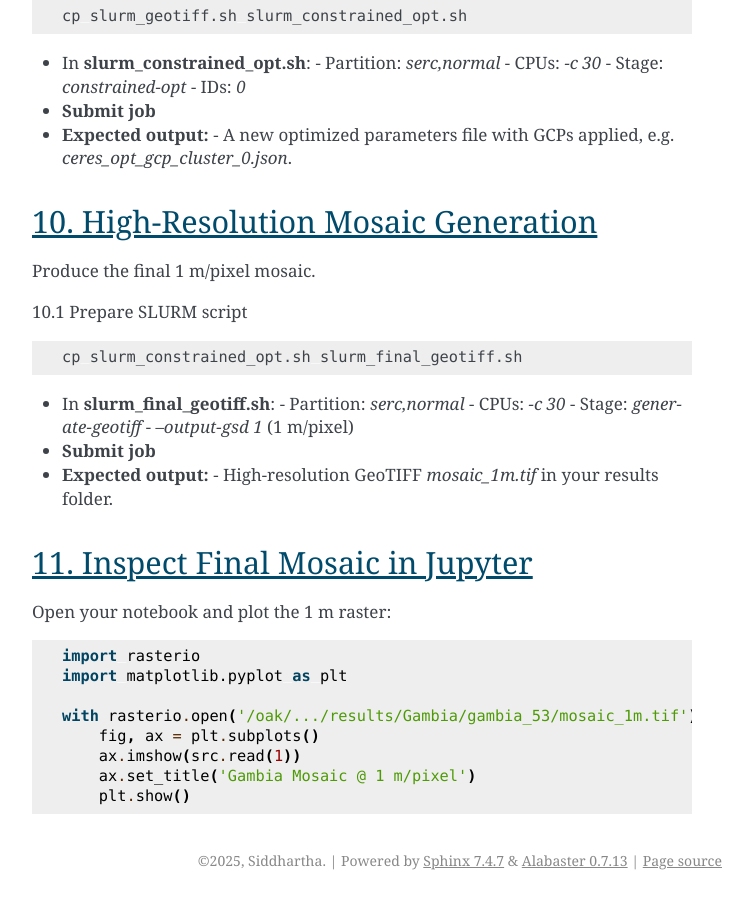
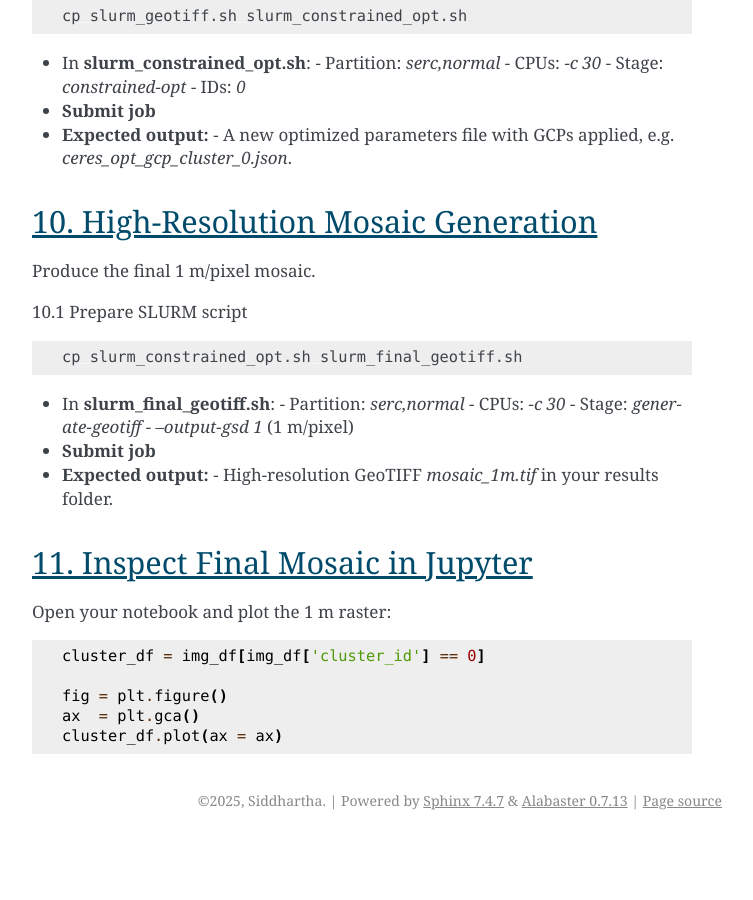
Before and after one commit to sidsuresh7/GPLTest, a Sphinx documentation site: the page built from docs/stages.rst, in a window 1280 px wide and 900 px high, scrolled down 3645 px. Shown: the whole window, without its empty margins (388-1141 px from the left). Built offline with Sphinx 7.4.7, drawn with Linux system fonts in a browser that asks for light colours; after the commit the page ends 4485 px from its top, so only the background shows below that.

Commit message:
more refined

```diff
--- a/docs/stages.rst
+++ b/docs/stages.rst
@@ -235,11 +235,8 @@ Open your notebook and plot the 1 m raster:
 
 .. code-block:: python
 
-   import rasterio
-   import matplotlib.pyplot as plt
+   cluster_df = img_df[img_df['cluster_id'] == 0]
 
-   with rasterio.open('/oak/.../results/Gambia/gambia_53/mosaic_1m.tif') as src:
-       fig, ax = plt.subplots()
-       ax.imshow(src.read(1))
-       ax.set_title('Gambia Mosaic @ 1 m/pixel')
-       plt.show()
+   fig = plt.figure()
+   ax  = plt.gca()
+   cluster_df.plot(ax = ax)
```
